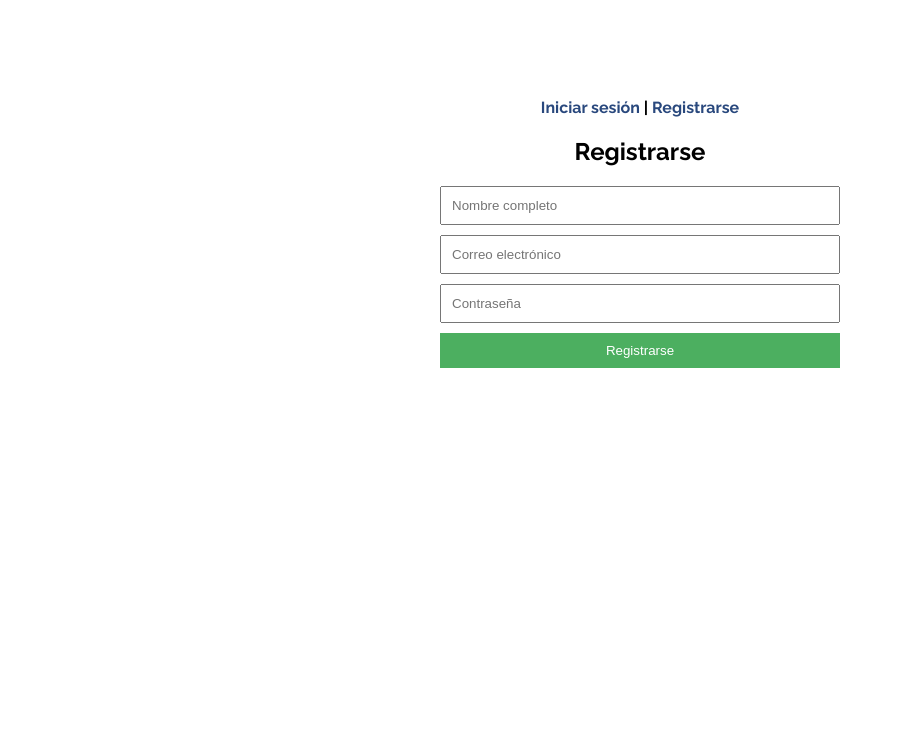
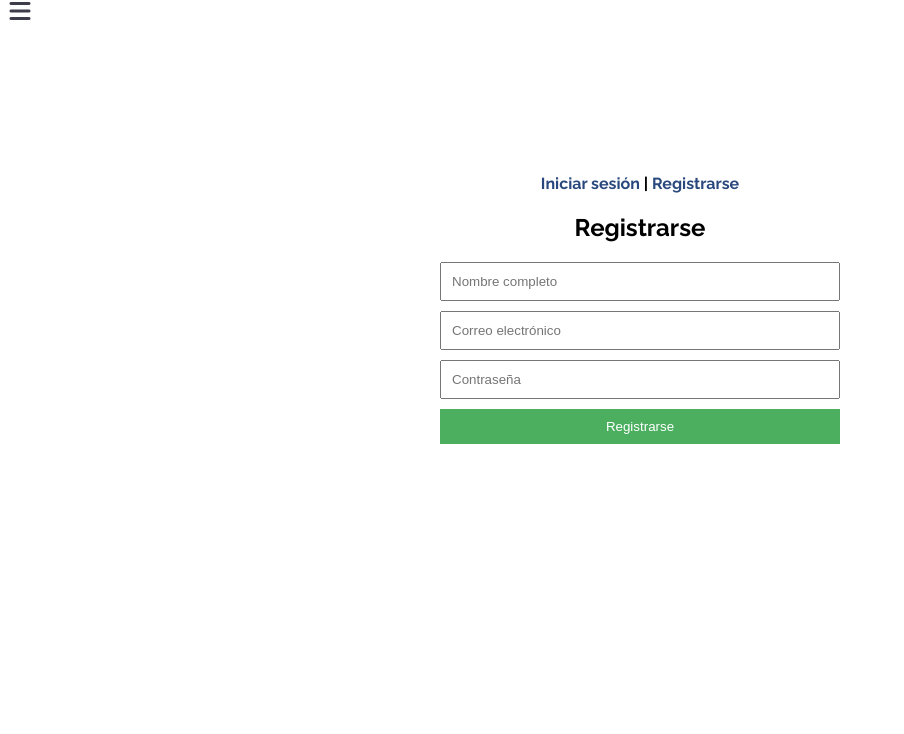
Before and after one commit to shutherderek/E-shop, a plain HTML site: page registro.html in a window 1280 px wide. Shown: the part 66-800 px from the top of the page, without its empty margins (0-904 px from the left). Drawn offline with Linux system fonts and the light colour scheme.

Commit message:
Update registro.html

```diff
--- a/registro.html
+++ b/registro.html
@@ -26,7 +26,11 @@
       <li class="navbar"><a class="amainnavbar" href="#">Servicios</a></li>
       <li class="navbar"><a class="amainnavbar" href="#finalsec">Contacto</a></li>
     </ul>
+    <div class="togglemenuicon">
+      <i class="fa-solid fa-bars"></i>
+   </div>
   </nav>
+
 
   <div class="container">
     <a href="#" id="login-form-link" class="loginopcs">Iniciar sesión  </a>|
```
